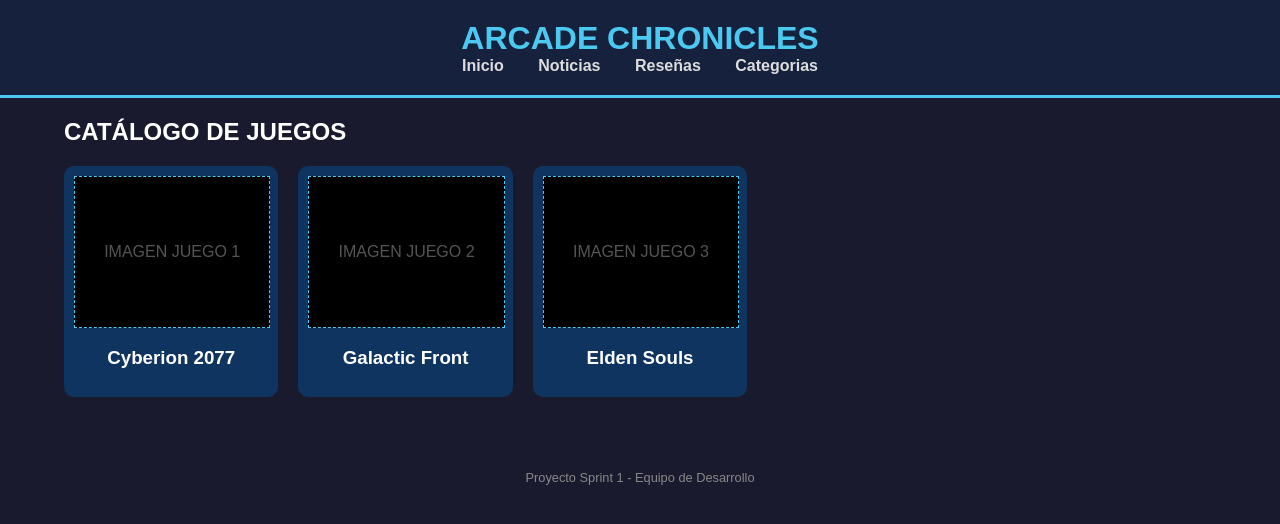
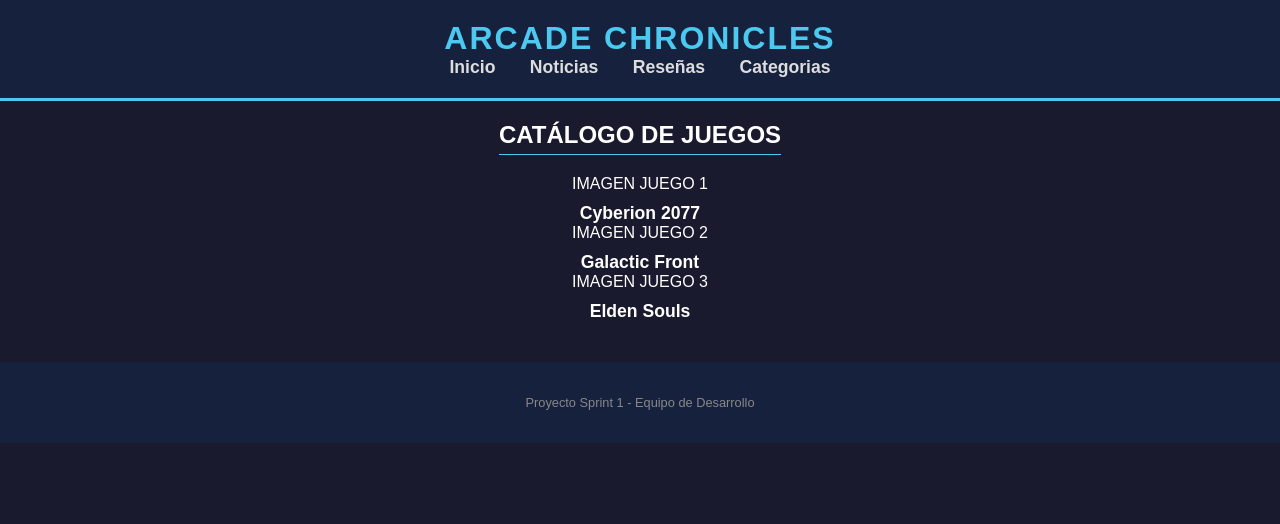
Before and after one commit to pastenesfernando52-sudo/paginaweb, a Flask app: page / in a window 1280 px wide. Shown: the top 524 px of the page. Run offline with Flask 3, Linux system fonts and the light colour scheme.

Commit message:
Update style.css

```diff
--- a/static/style.css
+++ b/static/style.css
@@ -1,55 +1,92 @@
 body {
-    background-color: #1a1a2e; /* Fondo oscuro */
+    background-color: #1a1a2e;
     color: white;
     font-family: Arial, sans-serif;
     margin: 0;
+    text-align: center;
 }
+
 header {
     background-color: #16213e;
     padding: 20px;
     text-align: center;
     border-bottom: 3px solid #4cc9f0;
 }
+
 h1 {
-    color: #4cc9f0; /* Azul neón */
+    color: #4cc9f0;
     margin: 0;
+    text-transform: uppercase;
+    letter-spacing: 2px;
 }
+
 nav a {
     color: #ddd;
     text-decoration: none;
     margin: 0 15px;
     font-weight: bold;
+    font-size: 1.1em;
 }
-.container {
+
+nav a:hover {
+    color: #4cc9f0;
+}
+
+
+.contenedor_principal {
     width: 90%;
     margin: 20px auto;
+    text-align: center;
 }
-.grid {
+
+h2 {
+    color: #fff;
+    margin-bottom: 20px;
+    border-bottom: 1px solid #4cc9f0;
+    display: inline-block;
+    padding-bottom: 5px;
+}
+
+.rejilla_juegos {
     display: grid;
     grid-template-columns: repeat(auto-fill, minmax(200px, 1fr));
     gap: 20px;
+    justify-content: center;
 }
-.card {
+
+.tarjeta_juego {
     background-color: #0f3460;
     border-radius: 10px;
     padding: 10px;
     text-align: center;
+    box-shadow: 0 4px 6px rgba(0,0,0,0.3);
+    transition: transform 0.2s;
 }
-.card-img-placeholder {
-    background-color: #000;
-    height: 150px;
-    width: 100%;
+
+.tarjeta_juego:hover {
+    transform: translateY(-5px);
+    border: 1px solid #4cc9f0;
+}
+
+.imagen_portada {
+    border-radius: 5px;
+    border: 1px solid #4cc9f0;
+    display: block;
     margin-bottom: 10px;
-    display: flex;
-    align-items: center;
-    justify-content: center;
-    color: #555;
-    border: 1px dashed #4cc9f0;
+    margin-left: auto;
+    margin-right: auto;
 }
+
+h3 {
+    margin: 10px 0 0 0;
+    font-size: 1.1em;
+}
+
 footer {
     text-align: center;
     margin-top: 40px;
     padding: 20px;
     font-size: 0.8em;
     color: #888;
+    background-color: #16213e;
 }
```
